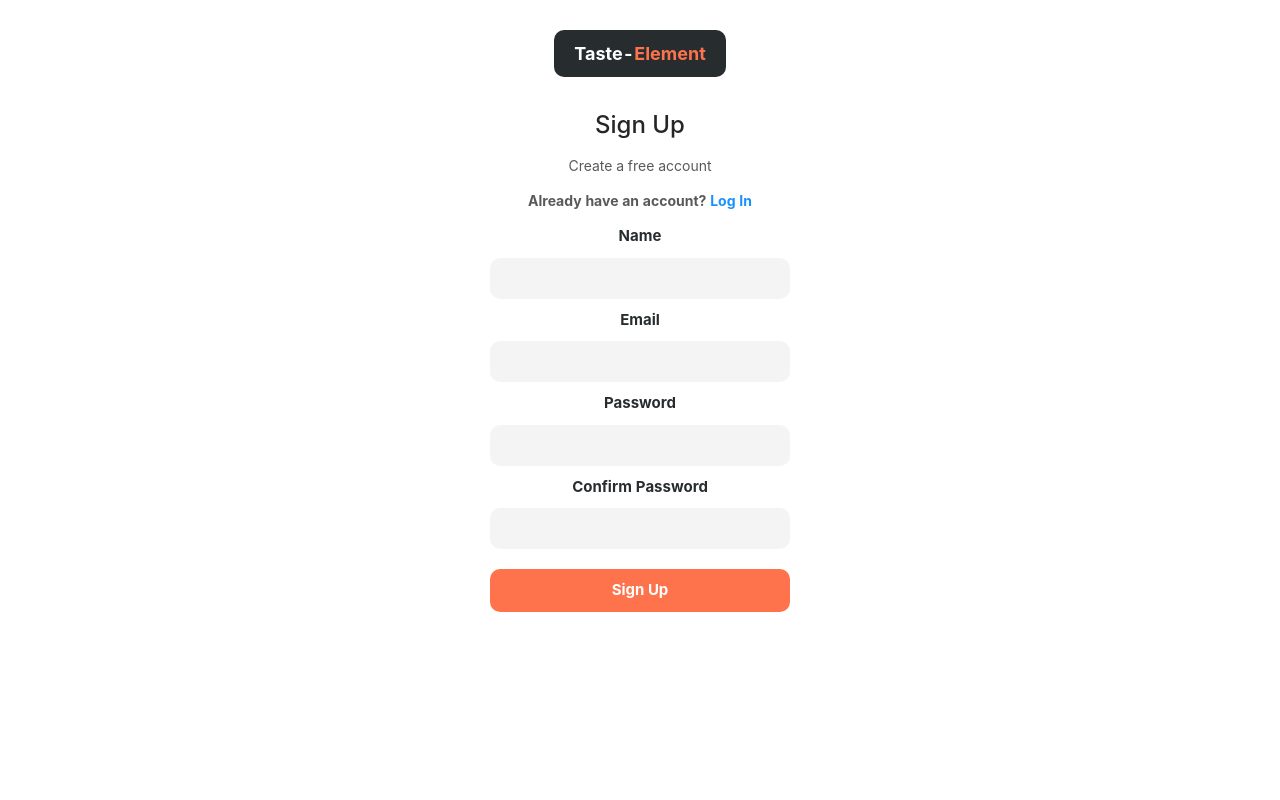
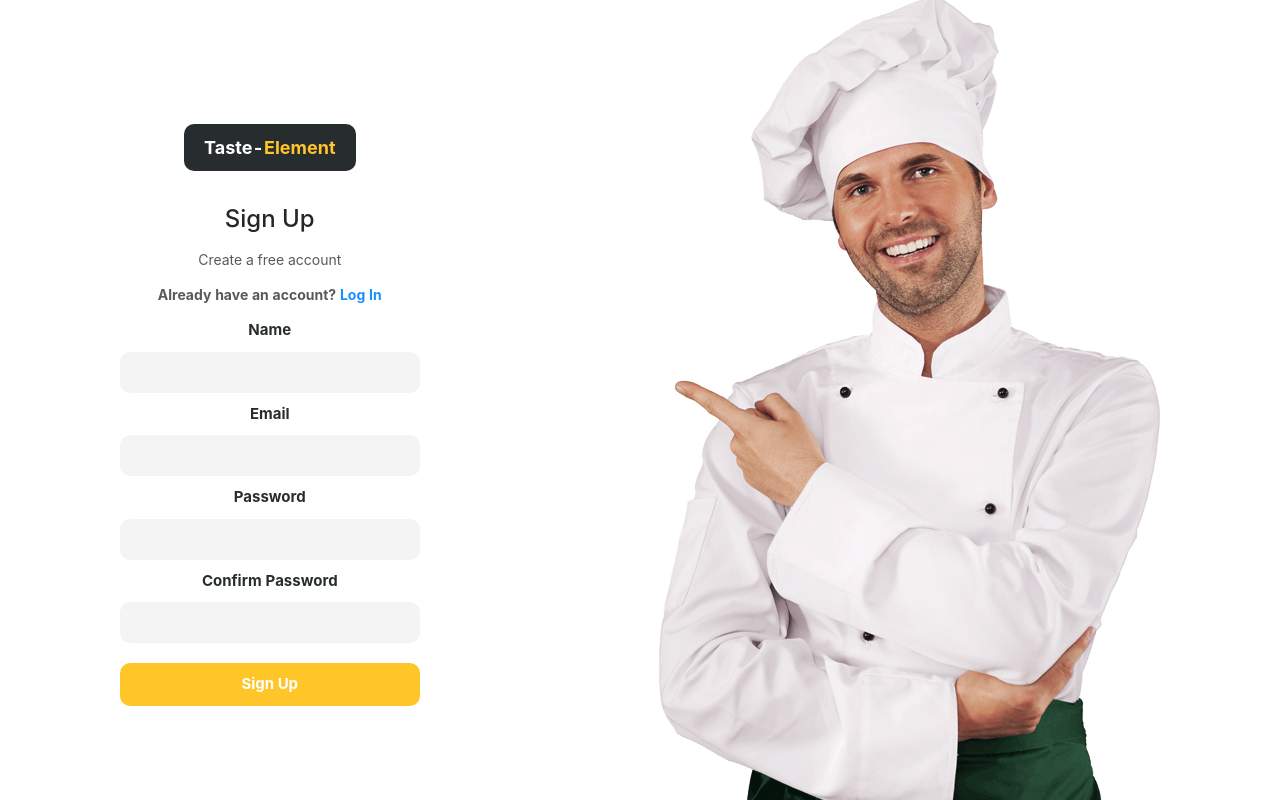
Before and after one commit to Big-Pabby/Taste-Element, a Nuxt app: page /register in a window 1280 px wide. Built offline with nearby package versions, Linux system fonts and the light colour scheme.

Commit message:
login component

```diff
--- a/assets/css/main.css
+++ b/assets/css/main.css
@@ -5,8 +5,8 @@
 }
 
 :root {
-    --color-bg-primary: #ffc529;
-    --color-bg-secondary: #fe724c;
+    --color-bg-secondary: #ffc529;
+    --color-bg-primary: #fe724c;
     --color-primary: #272d2f;
     --color-secondary: #d7d7d7;
 
--- a/pages/index.vue
+++ b/pages/index.vue
@@ -1,11 +1,13 @@
 <template>
   <div class="get-started">
-    <NuxtLogo class="start-logo" />
     <div class="starting-page">
       <div class="start-image">
-        <img class="image" src="../static/chefmale.png" alt="">
+        <img class="image" src="../static/chef-removebg-preview.png" alt="">
       </div>
       <div class="start-content">
+        <div class="start-logo">
+          <NuxtLogo />
+        </div>
         <h1>Order & Let's Eat Healthy <span>Food</span></h1>
         <p>Our job is to fill your tummy with delicious food and fast delivery</p>
         <nuxt-link to="/register" class="btn btn-primary">Get Started</nuxt-link>
@@ -22,10 +24,12 @@ export default {
 </script>
 
 <style scoped>
+  .get-started {
+    height: 100vh;
+  }
   .starting-page {
     display: flex;
     flex-direction: row-reverse;
-    max-height: 100vh;
     align-items: center;
   }
 
@@ -42,8 +46,7 @@ export default {
 
   .start-logo {
     position: absolute;
-    top: 20px;
-    left: 20px;
+    top: 30px;
   }
 
   .image {
--- a/pages/login.vue
+++ b/pages/login.vue
@@ -1,6 +1,31 @@
 <template>
-  <div>
-      <h1>Login Page</h1>
+  <div class="SignUp">
+    <div class="signup-flex">
+      <div class="signup-right">
+        <img src="../static/chef3-removebg-preview.png" alt="">
+      </div>
+      <div class="signup-left">
+        <div class="signUp-header">
+          <NuxtLogo class="signup-logo" />
+          <h2>Login</h2>
+          <p>Welcome Back</p>
+          <p class="login">Don't have an account? <nuxt-link to="/register">Sign Up</nuxt-link></p>
+        </div>
+
+        <form action="">
+          <div class="input-field">
+            <label for="email">Email</label>
+            <input type="email" name="email" required>
+          </div>
+          <div class="input-field">
+            <label for="password">Password</label>
+            <input type="password" name="password" required>
+          </div>
+          <input class="signup-btn" type="submit" value="Login">
+        </form>
+      </div>
+    </div>
+
   </div>
 </template>
 
@@ -10,6 +35,83 @@ export default {
 }
 </script>
 
-<style>
+<style scoped>
+  .SignUp {
+    height: 100vh;
+    background: #fff;
+    overflow: hidden;
+  }
 
+  .signup-flex {
+    display: flex;
+    justify-content: space-around;
+    align-items: center;
+    height: 100vh;
+  }
+
+  .signup-right {
+    display: flex;
+    align-items: center;
+    justify-content: center;
+  }
+
+  h2 {
+    font-size: 24px;
+  }
+
+  .login {
+    font-weight: bold;
+  }
+
+  .signUp-header {
+    text-align: center;
+    padding-top: 30px;
+  }
+
+  .signup-logo {
+    margin-bottom: 30px;
+  }
+
+  form {
+    text-align: center;
+  }
+
+  .input-field label {
+    display: block;
+    margin: 10px 0;
+    font-size: 15px;
+    font-weight: bold;
+    color: var(--color-primary);
+  }
+
+  input {
+    width: 300px;
+    border-radius: 10px;
+    padding: 10px 5px;
+    background: #f4f4f4;
+    border: none;
+    outline-color: var(--color-bg-primary);
+  }
+
+  .signup-btn {
+    margin-top: 20px;
+    background: var(--color-bg-secondary);
+    border: none;
+    color: #fff;
+    transition: var(--transition);
+    font-weight: bold;
+    font-size: 15px;
+  }
+
+  .signup-btn:hover {
+    background: transparent;
+    border: 1px solid var(--color-bg-secondary);
+    color: var(--color-primary);
+  }
+
+  @media screen and (max-width: 960px) {
+    .signup-right {
+      display: none;
+    }
+}
 </style>
--- a/pages/register.vue
+++ b/pages/register.vue
@@ -1,5 +1,7 @@
 <template>
   <div class="SignUp">
+    <div class="signup-flex">
+      <div class="signup-left">
         <div class="signUp-header">
           <NuxtLogo class="signup-logo" />
           <h2>Sign Up</h2>
@@ -27,6 +29,13 @@
           <input class="signup-btn" type="submit" value="Sign Up">
         </form>
       </div>
+
+      <div class="signup-right">
+        <img src="../static/chefmale.png" alt="">
+      </div>
+    </div>
+
+  </div>
 </template>
 
 <script>
@@ -37,6 +46,19 @@ export default {
 
 <style>
   .SignUp {
+    height: 100vh;
+    background: #fff;
+    overflow: hidden;
+  }
+
+  .signup-flex {
+    display: flex;
+    justify-content: space-around;
+    align-items: center;
+    height: 100vh;
+  }
+
+  .signup-right {
     height: 100vh;
   }
 
@@ -93,4 +115,10 @@ export default {
     border: 1px solid var(--color-bg-secondary);
     color: var(--color-primary);
   }
+
+  @media screen and (max-width: 960px) {
+    .signup-right {
+      display: none;
+    }
+}
 </style>
```
Also changed, not shown: static/chef-removebg-preview.png (added), static/chef3-removebg-preview.png (added). Lines whose indentation alone changed are shown as unchanged.
